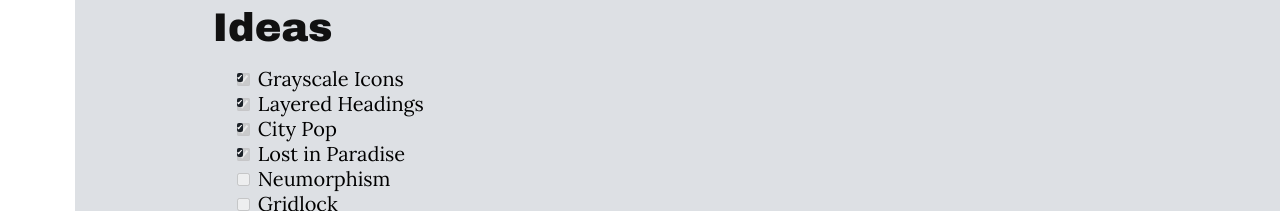
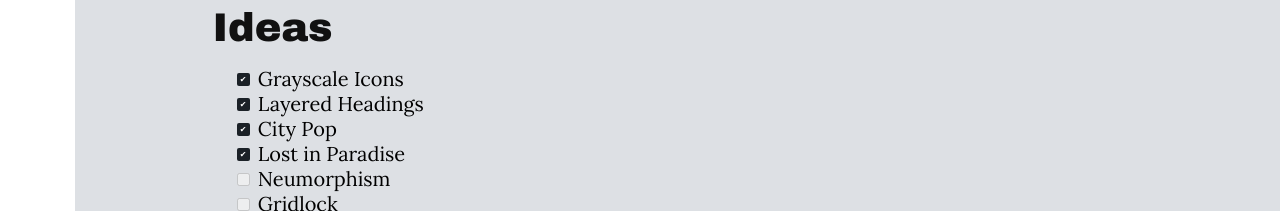
Before and after one commit to nkooman/the-showcase, a Vue app: page / in a window 1280 px wide. Shown: the part 870-1081 px from the top of the page. Built offline with nearby package versions, Linux system fonts and the light colour scheme; a web font is replaced by a local one.

Commit message:
Fixed issue on Safari with checkbox styles.

```diff
--- a/src/components/MarkdownDisplay.vue
+++ b/src/components/MarkdownDisplay.vue
@@ -59,7 +59,14 @@ export default defineComponent({
     #ideas + ul {
       list-style-type: none;
 
-      input:checked::before {
+      input:checked {
+        appearance: none;
+        width: 13px;
+        height: 13px;
+        position: relative;
+
+        &::before {
+          margin: 3px 0;
           position: absolute;
 
           display: grid;
@@ -80,4 +87,5 @@ export default defineComponent({
       }
     }
   }
+}
 </style>
```
Lines whose indentation alone changed are shown as unchanged.
